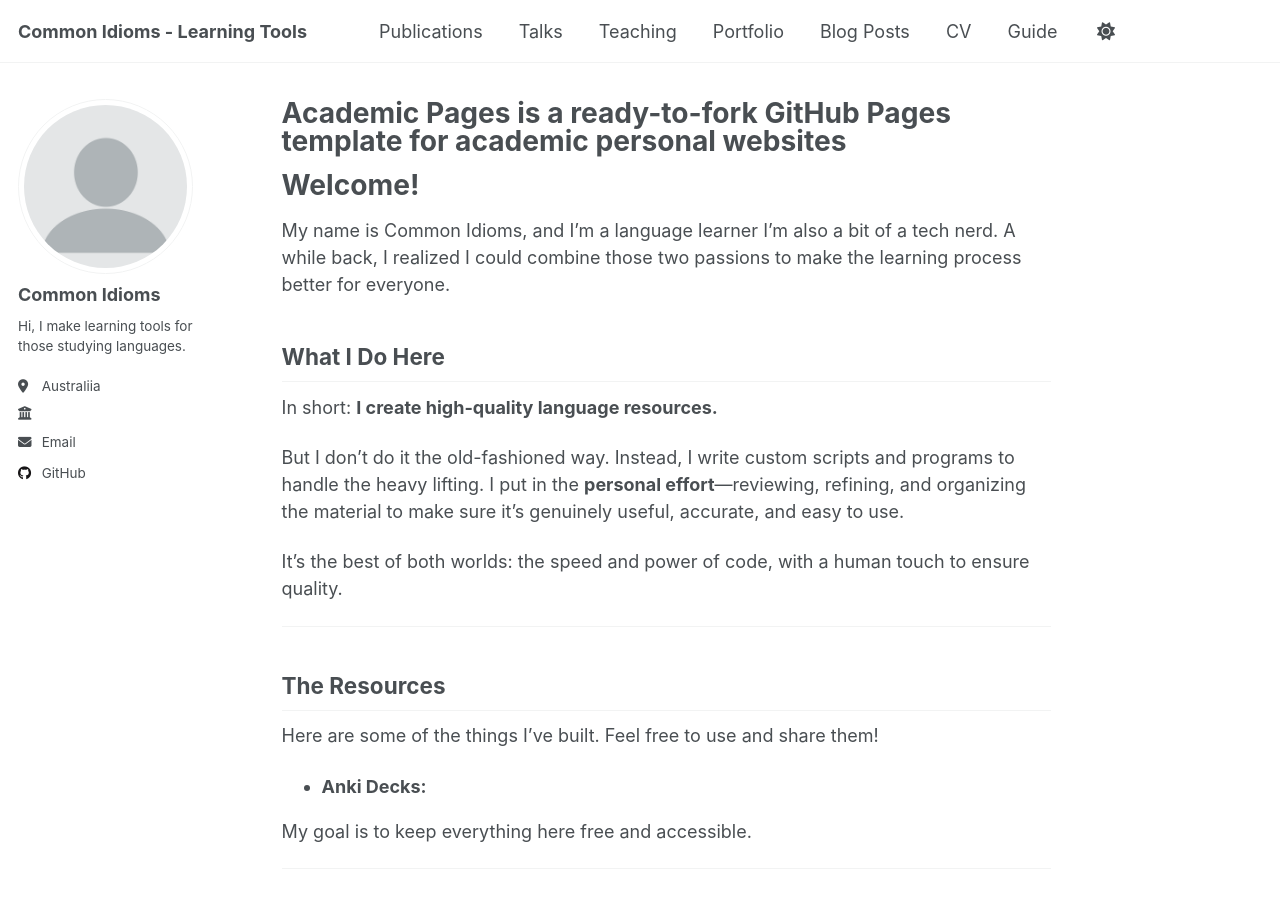
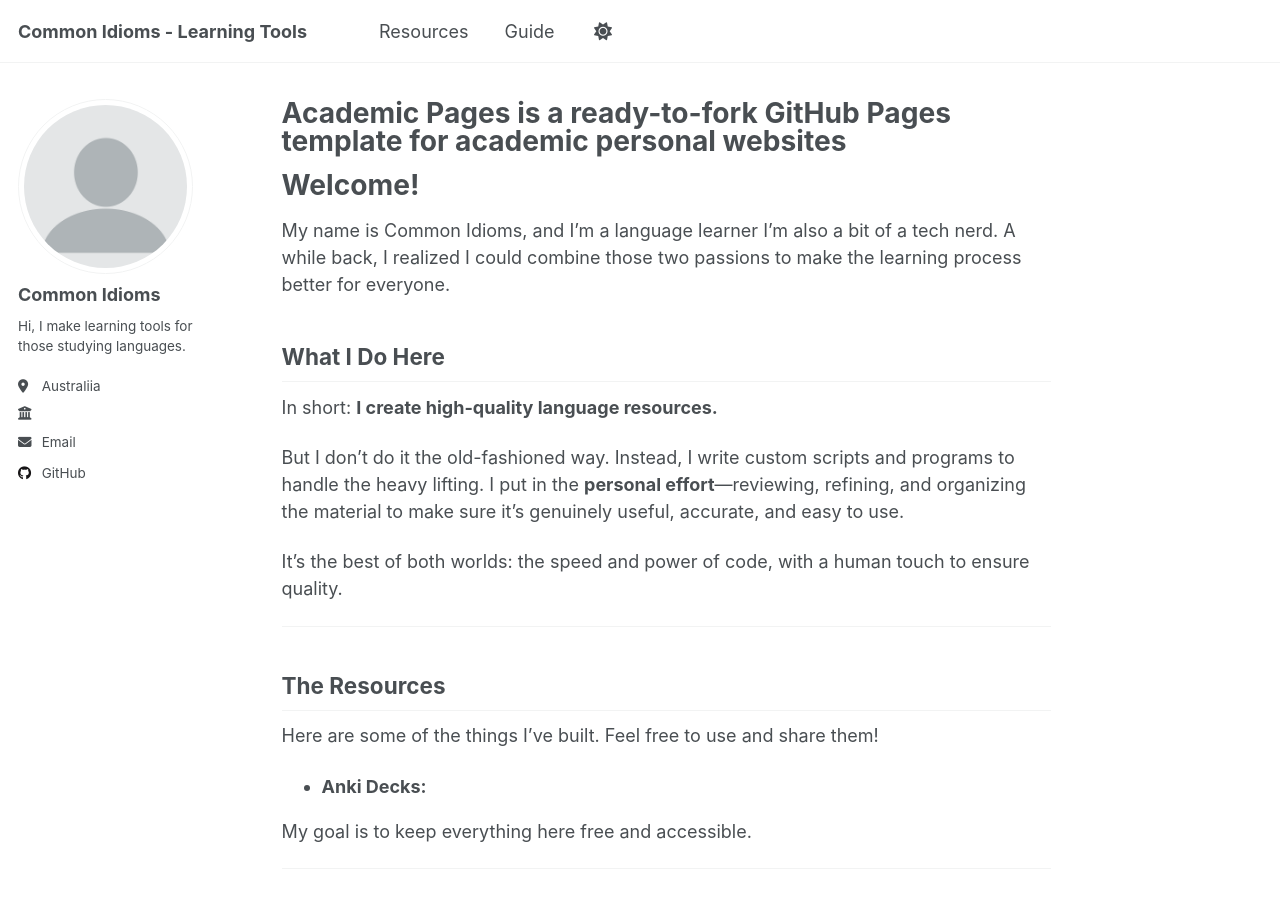
Before and after one commit to common-idioms/common-idioms.github.io, a Jekyll site: the page built from _pages/about.md, in a window 1280 px wide and 900 px high. Built offline with Jekyll 4.4.1, drawn with Linux system fonts in a browser that asks for light colours; a script that is not in the unit is left out.

Commit message:
Update navigation.yml
Update with real content

```diff
--- a/_data/navigation.yml
+++ b/_data/navigation.yml
@@ -8,23 +8,8 @@
 #      Markdown formatted page while the second is generated using JSON.
 
 main:
-  - title: "Publications"
-    url: /publications/
-
-  - title: "Talks"
-    url: /talks/
-
-  - title: "Teaching"
-    url: /teaching/
-
-  - title: "Portfolio"
-    url: /portfolio/
-
-  - title: "Blog Posts"
-    url: /year-archive/
-
-  - title: "CV"
-    url: /cv/
+  - title: "Resources"
+    url: /resources/
 
   # - title: "CV"
   #   url: /cv-json/
```
